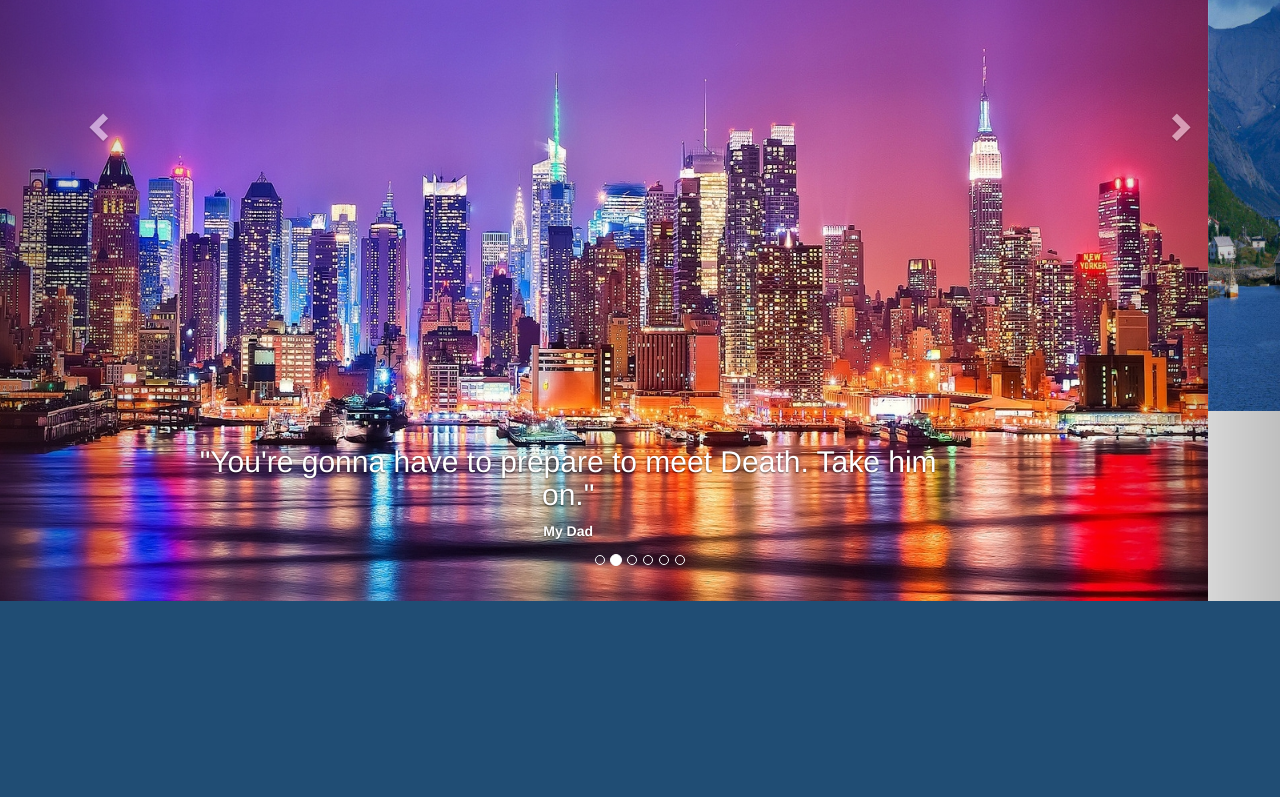
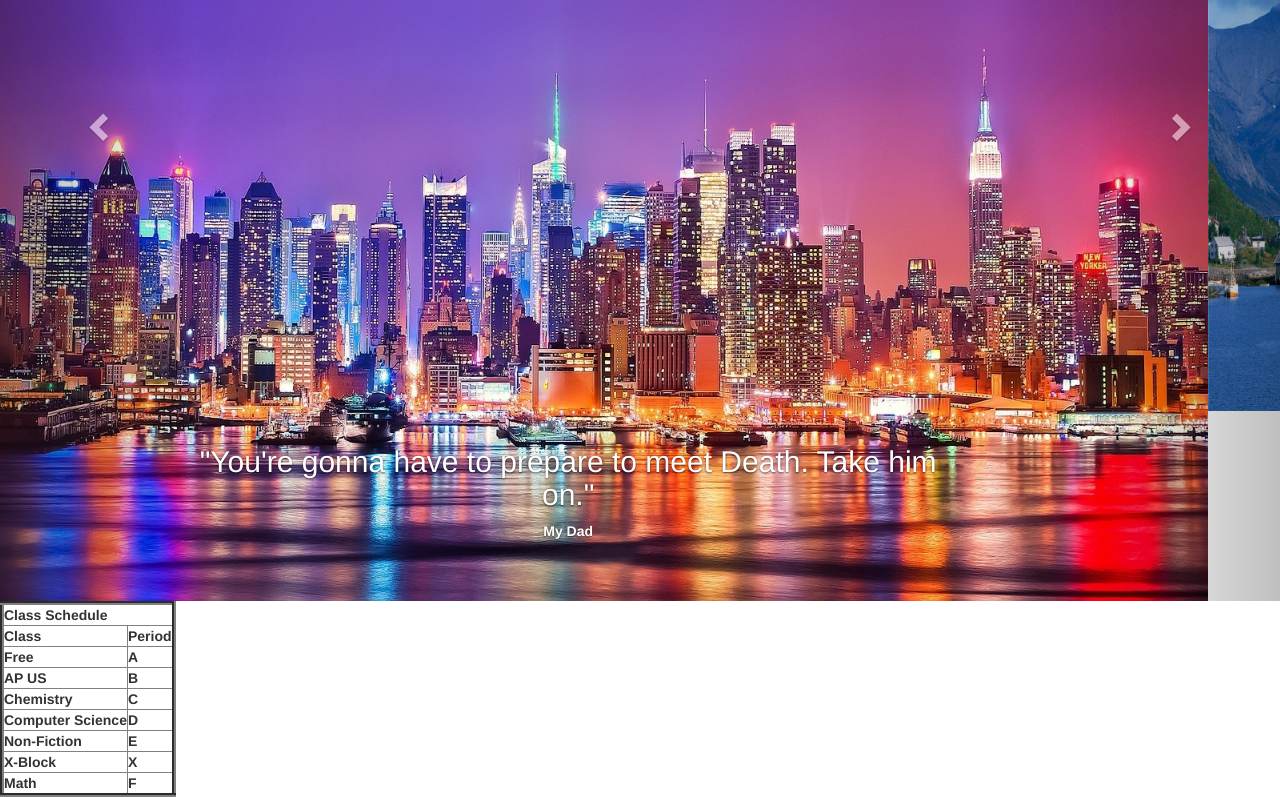
Before and after one commit to quinmcg/JuniorWebsiteProject-Out-of-Date, a plain HTML site: page index.html in a window 1280 px wide. Shown: the part 359-1156 px from the top of the page. Before the commit the page ends 960 px from the top, so only its background shows below. Drawn offline with Linux system fonts and the light colour scheme.

Commit message:
Update index.html

```diff
--- a/index.html
+++ b/index.html
@@ -77,6 +77,45 @@
                 <span class="sr-only">Next</span>
             </a>
         </div>
+        <div class="cs50-table">
+            <table class="schedule" border="4">
+                <tr>
+                    <th id="table-title" colspan="2">Class Schedule</th>
+                </tr>
+                <tr>
+                    <td>Class</td>
+                    <td>Period</td>
+                </tr>
+                <tr>
+                    <td>Free</td>
+                    <td id="period">A</td>
+                </tr>
+                <tr>
+                    <td>AP US</td>
+                    <td id="period">B</td>
+                </tr>
+                <tr>
+                    <td>Chemistry</td>
+                    <td id="period">C</td>
+                </tr>
+                <tr>
+                    <td>Computer Science</td>
+                    <td id="period">D</td>
+                </tr>
+                <tr>
+                    <td>Non-Fiction</td>
+                    <td id="period">E</td>
+                </tr>
+                <tr>
+                    <td>X-Block</td>
+                    <td id="period">X</td>
+                </tr>
+                <tr>
+                    <td>Math</td>
+                    <td id="period">F</td>
+                </tr>
+            </table>
+        </div>
     </div>
     <div id="nav_bar">
         <ul id="menu">
```
